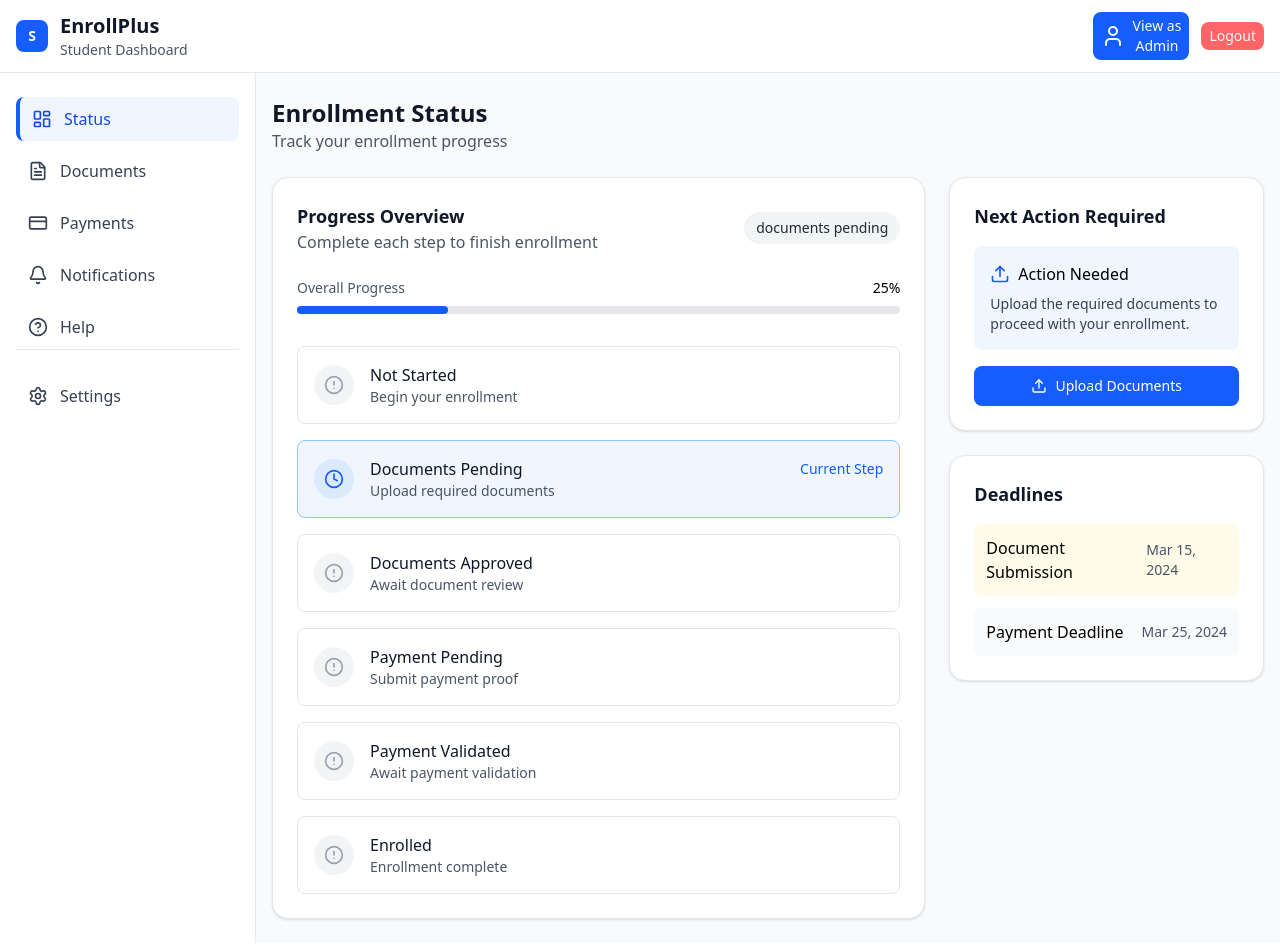
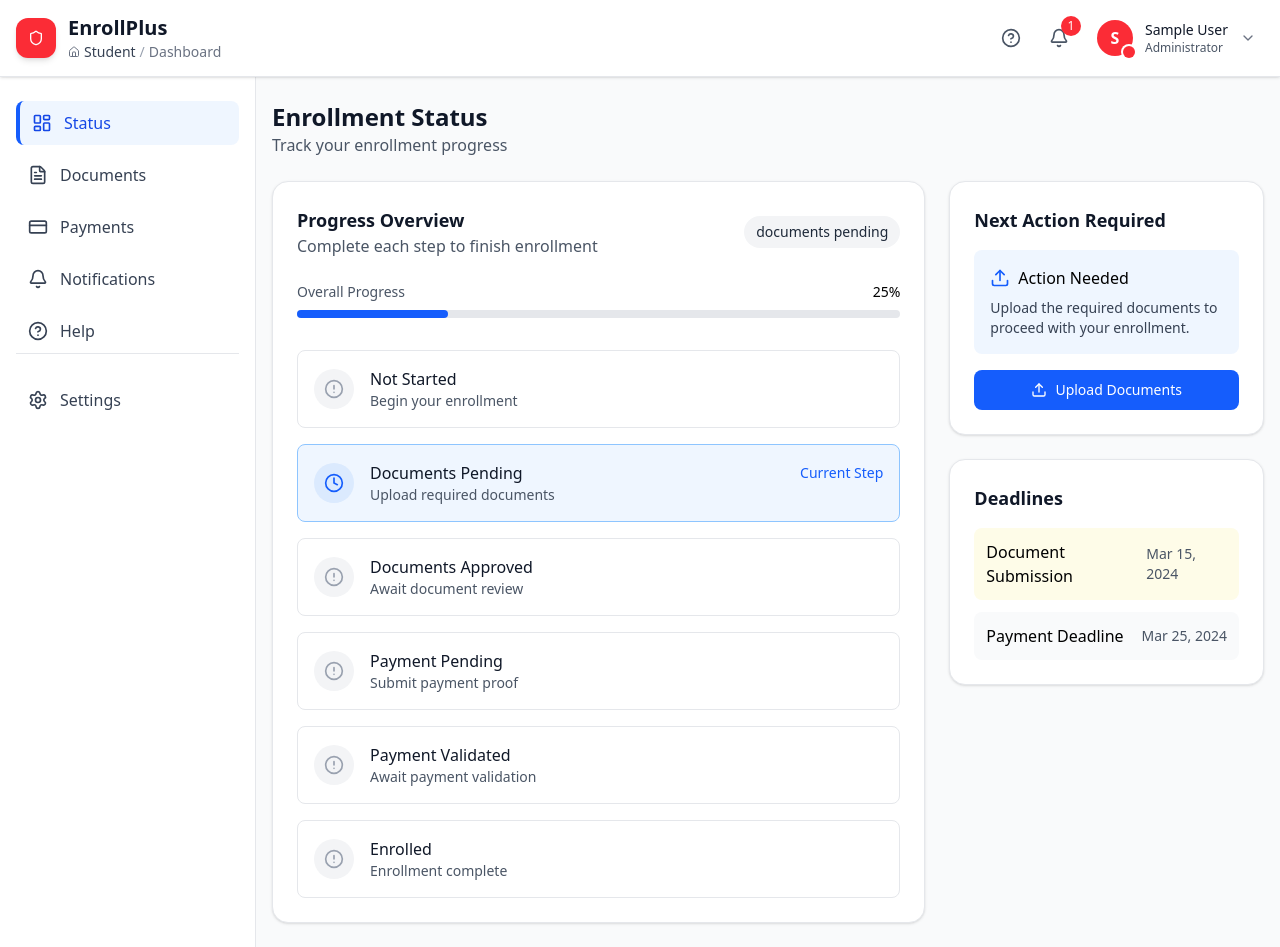
Before and after one commit to Rexia0608/enrollPluProject, a React (Vite) app in the folder frontend/: page /student/dashboard in a window 1280 px wide. Built offline with nearby package versions, Linux system fonts and the light colour scheme; sample sign-in values are in the browser's storage.

Commit message:
new update

```diff
--- a/frontend/src/components/layout/AppHeader.jsx
+++ b/frontend/src/components/layout/AppHeader.jsx
@@ -1,91 +1,306 @@
 // components/layout/AppHeader.jsx
-import React from "react";
-import { Bell, Menu, Search, User, EyeIcon } from "lucide-react";
+import React, { useState, useRef, useEffect } from "react";
+import {
+  Menu,
+  User,
+  LogOut,
+  Bell,
+  Settings,
+  ChevronDown,
+  Home,
+  Shield,
+  GraduationCap,
+  HelpCircle,
+} from "lucide-react";
 import { useAuth } from "../../context/AuthContext";
-import { NavLink } from "react-router-dom";
-import { button } from "framer-motion/client";
+import { useNavigate, useLocation } from "react-router-dom";
 
-function AppHeader({ title, role, onMenuClick }) {
+const AppHeader = ({ title, onMenuClick }) => {
   const { user, logout } = useAuth();
+  const navigate = useNavigate();
+  const location = useLocation();
 
-  const isStaff = ["admin", "faculty"].includes(user.role);
+  const [isProfileOpen, setIsProfileOpen] = useState(false);
+  const [isNotificationsOpen, setIsNotificationsOpen] = useState(false);
 
-  const getRoleColor = () => {
-    switch (role) {
-      case "admin":
-        return "bg-gray-500";
-      case "faculty":
-        return "bg-green-600";
-      case "student":
-        return "bg-blue-600";
-      default:
-        return "bg-gray-600";
+  const profileRef = useRef(null);
+  const notificationsRef = useRef(null);
+
+  // Close dropdowns when clicking outside
+  useEffect(() => {
+    const handleClickOutside = (event) => {
+      if (profileRef.current && !profileRef.current.contains(event.target)) {
+        setIsProfileOpen(false);
+      }
+      if (
+        notificationsRef.current &&
+        !notificationsRef.current.contains(event.target)
+      ) {
+        setIsNotificationsOpen(false);
       }
     };
 
-  const handleLogout = () => {
-    logout(); // clears context + localStorage
-    navigate("/login"); // redirect
+    document.addEventListener("mousedown", handleClickOutside);
+    return () => document.removeEventListener("mousedown", handleClickOutside);
+  }, []);
+
+  const getRoleConfig = () => {
+    const configs = {
+      admin: {
+        color: "bg-red-500",
+        icon: <Shield className="w-4 h-4" />,
+        badge: "Admin",
+        label: "Administrator",
+      },
+      faculty: {
+        color: "bg-green-500",
+        icon: <GraduationCap className="w-4 h-4" />,
+        badge: "Faculty",
+        label: "Faculty Member",
+      },
+      student: {
+        color: "bg-blue-500",
+        icon: <User className="w-4 h-4" />,
+        badge: "Student",
+        label: "Student",
+      },
     };
 
+    return configs[user?.role] || configs.student;
+  };
+
+  const getBreadcrumbs = () => {
+    const paths = location.pathname.split("/").filter((path) => path);
+
+    return paths.map((path, index) => ({
+      name: path.charAt(0).toUpperCase() + path.slice(1),
+      path: "/" + paths.slice(0, index + 1).join("/"),
+      isLast: index === paths.length - 1,
+    }));
+  };
+
+  const handleLogout = () => {
+    logout();
+    navigate("/login");
+  };
+
+  const notifications = [
+    { id: 1, title: "New enrollment request", time: "10 min ago", read: false },
+    { id: 2, title: "Payment received", time: "1 hour ago", read: true },
+    { id: 3, title: "System update", time: "2 hours ago", read: true },
+  ];
+
+  const unreadCount = notifications.filter((n) => !n.read).length;
+  const roleConfig = getRoleConfig();
+
   return (
-    <header className="sticky top-0 z-50 bg-white border-b border-gray-200 px-4 py-3">
+    <header className="sticky top-0 z-50 bg-white border-b border-gray-200 shadow-sm">
+      <div className="px-4 py-3">
         <div className="flex items-center justify-between">
+          {/* Left Section */}
           <div className="flex items-center space-x-4">
+            {/* Mobile Menu Button */}
             <button
               onClick={onMenuClick}
-            className="p-2 rounded-lg hover:bg-gray-100 md:hidden"
+              className="p-2 rounded-lg hover:bg-gray-100 transition-colors lg:hidden"
+              aria-label="Toggle menu"
             >
-            <Menu className="w-5 h-5" />
+              <Menu className="w-5 h-5 text-gray-600" />
             </button>
 
+            {/* Logo/Branding */}
             <div className="flex items-center space-x-3">
               <div
-              className={`w-8 h-8 rounded-lg ${getRoleColor()} flex items-center justify-center`}
+                className={`w-10 h-10 rounded-xl ${roleConfig.color} flex items-center justify-center shadow-md text-white`}
               >
-              <span className="text-white font-semibold text-sm">
-                {role.charAt(0).toUpperCase()}
-              </span>
+                {roleConfig.icon}
               </div>
               <div>
                 <h1 className="text-xl font-bold text-gray-900">{title}</h1>
-              <p className="text-sm text-gray-600 capitalize">
-                {role} Dashboard
-              </p>
+                <div className="flex items-center space-x-1 text-sm">
+                  <Home className="w-3 h-3 text-gray-500" />
+                  {getBreadcrumbs().map((crumb, index) => (
+                    <React.Fragment key={crumb.path}>
+                      <span
+                        onClick={() => !crumb.isLast && navigate(crumb.path)}
+                        className={`${crumb.isLast ? "text-gray-500" : "text-gray-700 hover:text-blue-600 cursor-pointer"}`}
+                      >
+                        {crumb.name}
+                      </span>
+                      {index < getBreadcrumbs().length - 1 && (
+                        <span className="text-gray-400">/</span>
+                      )}
+                    </React.Fragment>
+                  ))}
+                </div>
               </div>
             </div>
           </div>
 
+          {/* Right Section - Actions */}
           <div className="flex items-center space-x-3">
+            {/* Help */}
+            <button
+              onClick={() => navigate("/help")}
+              className="hidden sm:flex p-2 rounded-lg hover:bg-gray-100 transition-colors"
+              aria-label="Help"
+            >
+              <HelpCircle className="w-5 h-5 text-gray-600" />
+            </button>
+
+            {/* Notifications */}
+            <div className="relative" ref={notificationsRef}>
+              <button
+                onClick={() => setIsNotificationsOpen(!isNotificationsOpen)}
+                className="p-2 rounded-lg hover:bg-gray-100 transition-colors relative"
+                aria-label="Notifications"
+              >
+                <Bell className="w-5 h-5 text-gray-600" />
+                {unreadCount > 0 && (
+                  <span className="absolute -top-1 -right-1 w-5 h-5 bg-red-500 text-white text-xs rounded-full flex items-center justify-center">
+                    {unreadCount}
+                  </span>
+                )}
+              </button>
+
+              {/* Notifications Dropdown */}
+              {isNotificationsOpen && (
+                <div className="absolute right-0 mt-2 w-80 bg-white rounded-lg shadow-xl border border-gray-200 py-2 z-50">
+                  <div className="px-4 py-2 border-b border-gray-200">
+                    <h3 className="font-semibold text-gray-900">
+                      Notifications
+                    </h3>
+                    <p className="text-sm text-gray-600">
+                      {unreadCount} unread notification
+                      {unreadCount !== 1 ? "s" : ""}
+                    </p>
+                  </div>
+
+                  <div className="max-h-96 overflow-y-auto">
+                    {notifications.map((notification) => (
                       <div
-            className={`hidden md:flex items-center space-x-2 py-1 px-2 ${getRoleColor()} rounded-lg hover:bg-gray-300 cursor-pointer`}
+                        key={notification.id}
+                        className={`px-4 py-3 hover:bg-gray-50 cursor-pointer ${!notification.read ? "bg-blue-50" : ""}`}
                       >
-            <User className="w-6 h-8 text-gray-50" />
-            <div className="block text-center text-gray-50">
-              <h3 className="text-sm font-light">
-                {isStaff ? "View as" : user.name}
-              </h3>
+                        <div className="flex justify-between items-start">
+                          <p className="font-medium text-gray-900">
+                            {notification.title}
+                          </p>
+                          {!notification.read && (
+                            <span className="w-2 h-2 bg-blue-500 rounded-full"></span>
+                          )}
+                        </div>
+                        <p className="text-sm text-gray-500 mt-1">
+                          {notification.time}
+                        </p>
+                      </div>
+                    ))}
+                  </div>
 
-              {user?.role && (
-                <p className="text-sm font-extralight capitalize">
-                  {user.role}
+                  <div className="px-4 py-2 border-t border-gray-200">
+                    <button
+                      onClick={() => navigate("/notifications")}
+                      className="w-full text-center text-sm text-blue-600 hover:text-blue-800 font-medium"
+                    >
+                      View all notifications
+                    </button>
+                  </div>
+                </div>
+              )}
+            </div>
+
+            {/* Profile Dropdown */}
+            <div className="relative" ref={profileRef}>
+              <button
+                onClick={() => setIsProfileOpen(!isProfileOpen)}
+                className="flex items-center space-x-3 p-2 rounded-lg hover:bg-gray-100 transition-colors"
+                aria-label="User menu"
+              >
+                <div className="relative">
+                  <div
+                    className={`w-9 h-9 rounded-full flex items-center justify-center ${roleConfig.color} text-white font-semibold`}
+                  >
+                    {user?.name?.charAt(0)?.toUpperCase() ||
+                      user?.email?.charAt(0)?.toUpperCase() ||
+                      "U"}
+                  </div>
+                  <div className="absolute -bottom-1 -right-1 w-4 h-4 bg-white rounded-full flex items-center justify-center">
+                    <div
+                      className={`w-3 h-3 ${roleConfig.color} rounded-full`}
+                    ></div>
+                  </div>
+                </div>
+
+                <div className="hidden md:block text-left">
+                  <p className="text-sm font-medium text-gray-900">
+                    {user?.name || user?.email?.split("@")[0]}
                   </p>
+                  <div className="flex items-center space-x-1">
+                    <span className="text-xs text-gray-600 capitalize">
+                      {roleConfig.label}
+                    </span>
+                  </div>
+                </div>
+
+                <ChevronDown
+                  className={`w-4 h-4 text-gray-500 transition-transform ${isProfileOpen ? "rotate-180" : ""}`}
+                />
+              </button>
+
+              {/* Profile Dropdown Menu */}
+              {isProfileOpen && (
+                <div className="absolute right-0 mt-2 w-64 bg-white rounded-lg shadow-xl border border-gray-200 py-2 z-50">
+                  {/* User Info */}
+                  <div className="px-4 py-3 border-b border-gray-200">
+                    <p className="font-semibold text-gray-900">
+                      {user?.name || "User"}
+                    </p>
+                    <p className="text-sm text-gray-600">{user?.email}</p>
+                    <div className="flex items-center mt-2">
+                      <span
+                        className={`px-2 py-1 text-xs ${roleConfig.color} text-white rounded-full`}
+                      >
+                        {roleConfig.badge}
+                      </span>
+                    </div>
+                  </div>
+
+                  {/* Menu Items */}
+                  <div className="py-1">
+                    <button
+                      onClick={() => navigate("/profile")}
+                      className="w-full flex items-center space-x-3 px-4 py-2 text-sm text-gray-700 hover:bg-gray-50"
+                    >
+                      <User className="w-4 h-4" />
+                      <span>My Profile</span>
+                    </button>
+
+                    <button
+                      onClick={() => navigate("/settings")}
+                      className="w-full flex items-center space-x-3 px-4 py-2 text-sm text-gray-700 hover:bg-gray-50"
+                    >
+                      <Settings className="w-4 h-4" />
+                      <span>Settings</span>
+                    </button>
+                  </div>
+
+                  <div className="border-t border-gray-200 py-1">
+                    <button
+                      onClick={handleLogout}
+                      className="w-full flex items-center space-x-3 px-4 py-2 text-sm text-red-600 hover:bg-red-50"
+                    >
+                      <LogOut className="w-4 h-4" />
+                      <span>Logout</span>
+                    </button>
+                  </div>
+                </div>
               )}
             </div>
           </div>
-
-          <button
-            onClick={handleLogout}
-            className={`hidden md:flex items-center space-x-2 py-1 px-2 bg-red-400 rounded-lg hover:bg-gray-300 cursor-pointer`}
-          >
-            <div className="block text-center text-gray-50">
-              <h3 className="text-sm font-light">Logout</h3>
-            </div>
-          </button>
         </div>
       </div>
     </header>
   );
-}
+};
 
 export default AppHeader;
--- a/frontend/src/context/AuthContext.jsx
+++ b/frontend/src/context/AuthContext.jsx
@@ -4,7 +4,7 @@ const AuthContext = createContext(null);
 
 export const AuthProvider = ({ children }) => {
   const [user, setUser] = useState(null);
-  const [loading, setLoading] = useState(true); // 🔥 IMPORTANT
+  const [loading, setLoading] = useState(true);
 
   useEffect(() => {
     const savedUser = localStorage.getItem("user");
--- a/frontend/src/routes/ProtectedRotues.jsx
+++ b/frontend/src/routes/ProtectedRotues.jsx
@@ -1,10 +1,11 @@
-import { Navigate, Outlet } from "react-router-dom";
+import { Navigate, Outlet, useLocation } from "react-router-dom";
 import { useAuth } from "../context/AuthContext";
 import { useEffect, useState } from "react";
 import LoadingPage from "../pages/LoadingPage";
 
 const ProtectedRoute = ({ allowedRoles = [] }) => {
   const { user, loading } = useAuth();
+  const location = useLocation();
   const [delayDone, setDelayDone] = useState(false);
 
   useEffect(() => {
@@ -12,22 +13,27 @@ const ProtectedRoute = ({ allowedRoles = [] }) => {
     return () => clearTimeout(timer);
   }, []);
 
-  // Still checking auth OR delay not finished
   if (loading || !delayDone) {
     return <LoadingPage />;
   }
 
-  // Not logged in
+  // 🔴 Not logged in → login (replace history)
   if (!user || !user.token) {
     return <Navigate to="/login" replace />;
   }
 
-  // Role-based guard (only if roles provided)
+  // 🔴 Logged in but unauthorized → stay here (replace history)
   if (
     allowedRoles.length > 0 &&
     (!user.role || !allowedRoles.includes(user.role))
   ) {
-    return <Navigate to="/unauthorized" replace />;
+    return (
+      <Navigate
+        to="/unauthorized"
+        replace
+        state={{ from: location.pathname }}
+      />
+    );
   }
 
   return <Outlet />;
--- a/frontend/src/view/views.jsx
+++ b/frontend/src/view/views.jsx
@@ -7,7 +7,7 @@ import LoginPage from "../pages/LoginPage";
 import RegisterPage from "../pages/RegisterPage";
 import NotFound from "../pages/NotFound";
 import MaintenancePage from "../pages/MaintenancePage";
-import UnauthorizedPage from "../pages/UnauthorizedPage";
+import UnauthorizedPage from "../pages/UnAuthorizedPage";
 import EmailValidationPage from "../pages/EmailValidationPage";
 
 import ProtectedRoute from "../routes/ProtectedRotues";
```
Also changed, not shown: frontend/src/pages/LoginPage.jsx (+10 -1 lines), frontend/src/pages/UnauthorizedPage.jsx (+14 -7 lines), 2 other files (tests, documents, lock files or other folders). Lines whose indentation alone changed are shown as unchanged.
